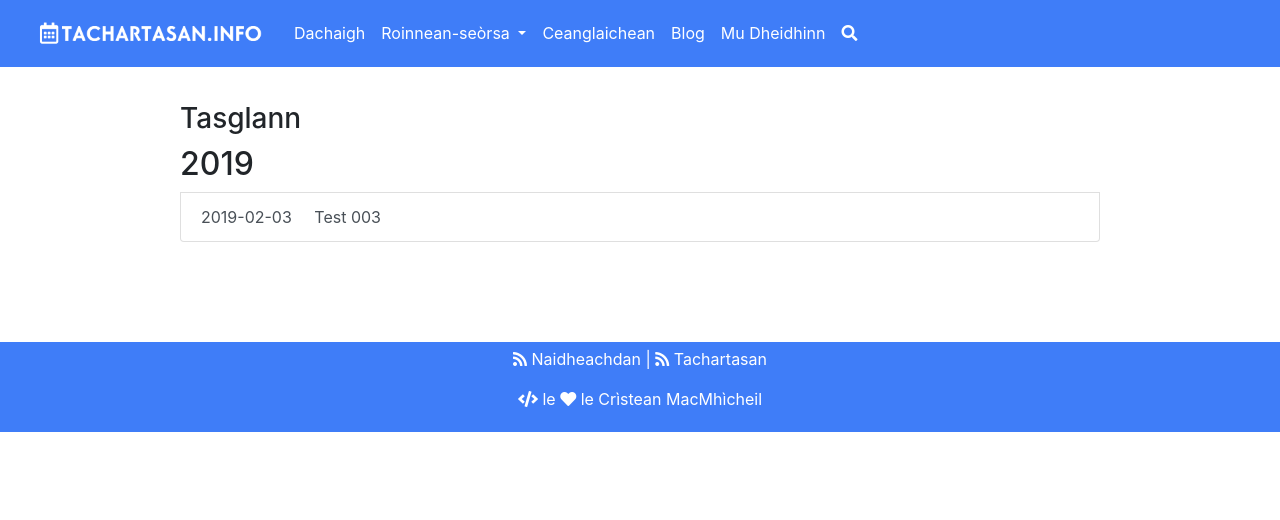
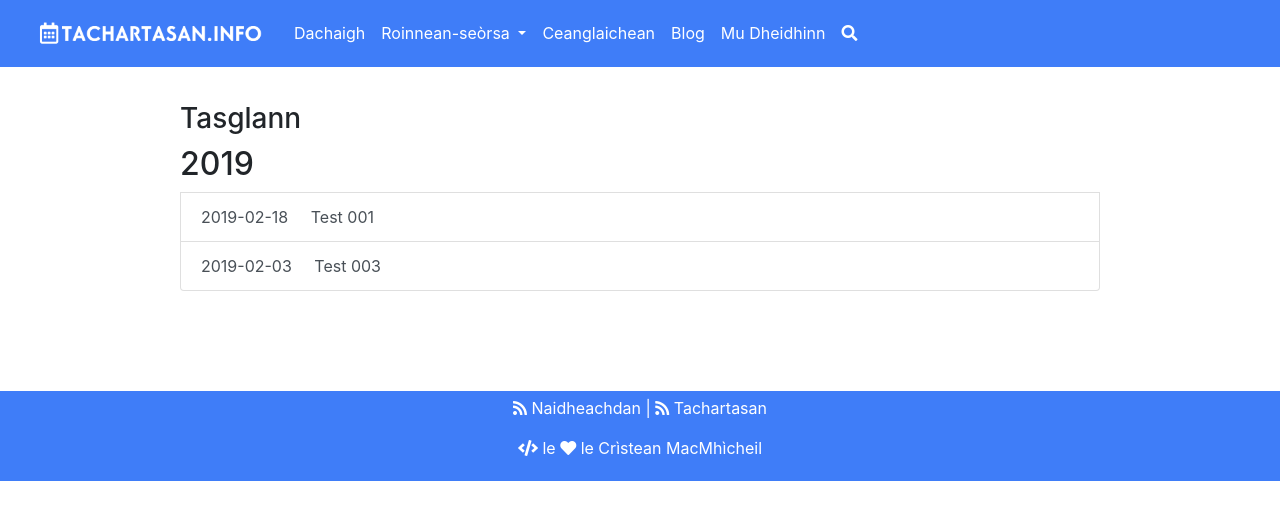
Before and after one commit to tachartasan/tachartasan.github.io, a Jekyll site: the page built from tasglann.md, in a window 1280 px wide. Shown: the top 520 px of the page. Built offline with Jekyll 4.4.1, drawn with Linux system fonts in a browser that asks for light colours; nearby versions of some CDN libraries; a file with an impossible date is left out.

Commit message:
Update 2019-02-18-test-001.md

```diff
--- a/_posts/2019-02-18-test-001.md
+++ b/_posts/2019-02-18-test-001.md
@@ -1,9 +1,9 @@
 ---
-title: Fèis-pròise an Rìoghachd Aonaichte is Èirinn 2019
+title: Test 001
 image:
 comments: true
 layout: tachartas
-date: 2019-002-18 12:00:00
+date: 2019-02-18 12:00:00
 author: Crìstean MacMhìcheil
 categories: tachartasan
 hidden: true
```
